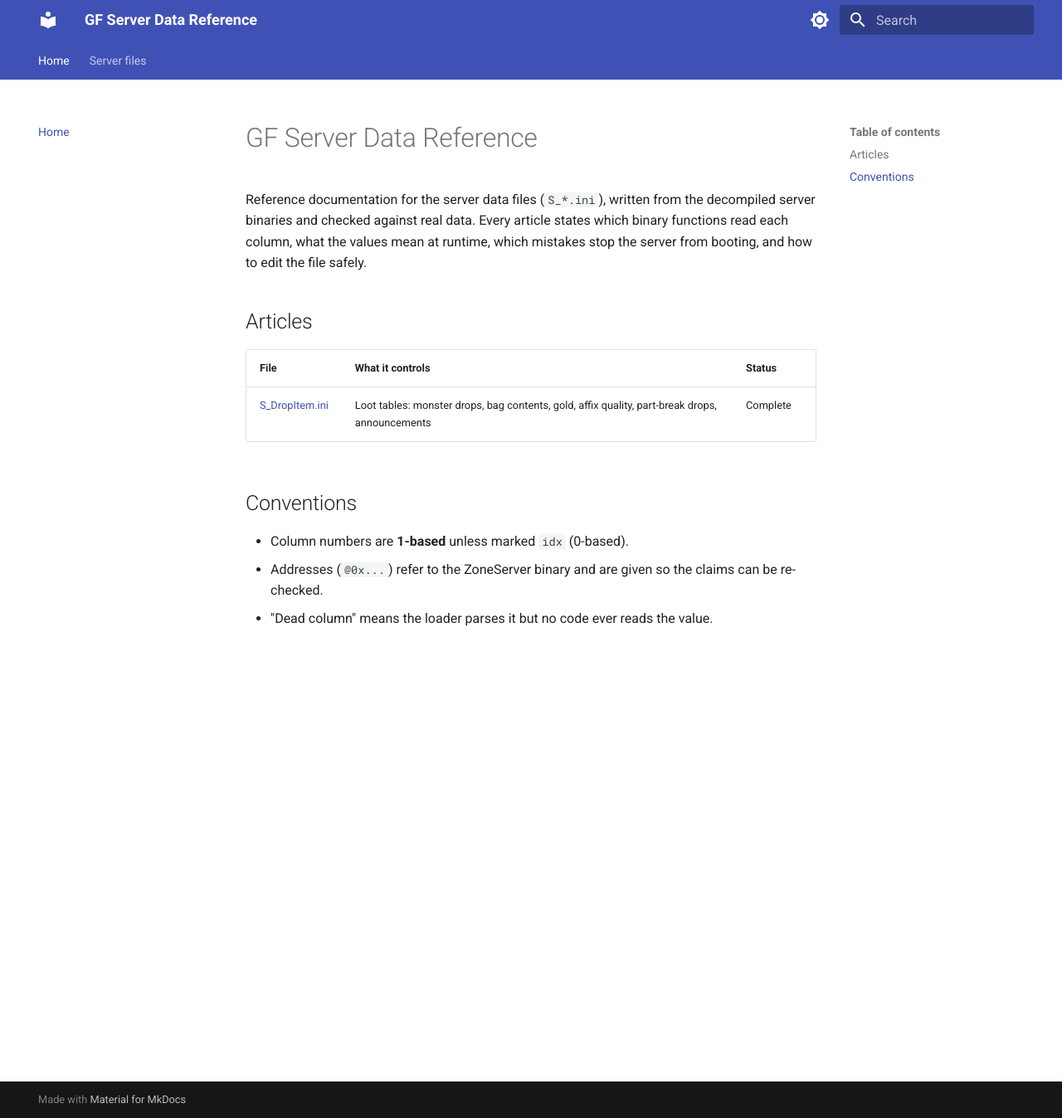
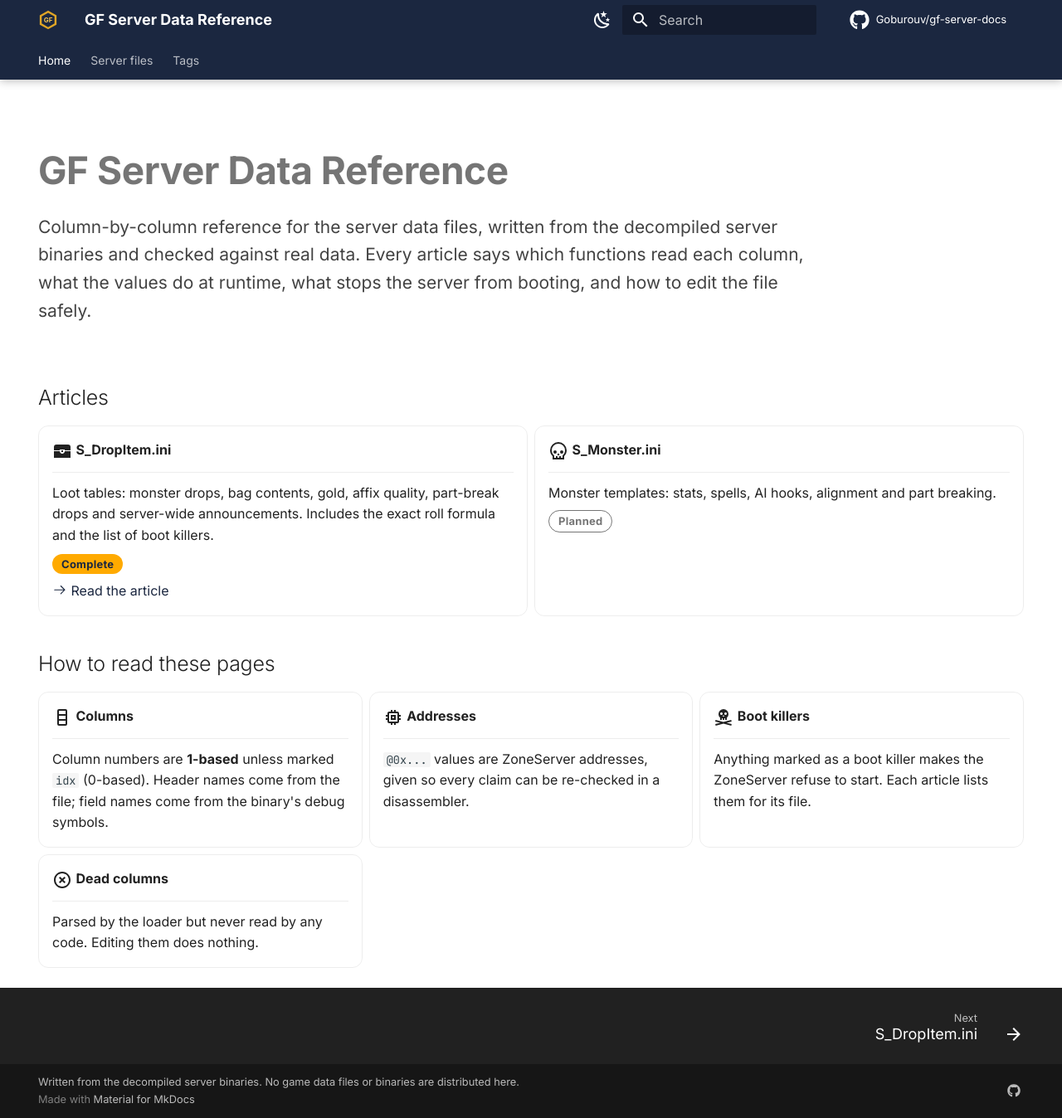
Before and after one commit to Goburouv/gf-server-docs, an MkDocs documentation site: the page built from docs/index.md, in a window 1280 px wide and 1348 px high. Shown: the whole window at 83% size. Built offline with MkDocs 1.6.1 and Material for MkDocs 9.7.7, drawn with Linux system fonts in a browser that asks for light colours; comment, search, counter and statistics services are not loaded.

Commit message:
Design pass: brand palette, landing cards, callouts, mermaid chain, tags, social card
Co-Authored-By: Claude Fable 5.1 <noreply@anthropic.com>

```diff
--- a/docs/index.md
+++ b/docs/index.md
@@ -1,17 +1,68 @@
+---
+title: Home
+hide:
+  - navigation
+  - toc
+---
+
+<div class="hero" markdown>
+
 # GF Server Data Reference
 
-Reference documentation for the server data files (`S_*.ini`), written from the decompiled server binaries and
-checked against real data. Every article states which binary functions read each column, what the values mean
-at runtime, which mistakes stop the server from booting, and how to edit the file safely.
+<p class="lead">Column-by-column reference for the server data files, written from the decompiled server binaries and checked against real data. Every article says which functions read each column, what the values do at runtime, what stops the server from booting, and how to edit the file safely.</p>
+
+</div>
 
 ## Articles
 
-| File | What it controls | Status |
-|---|---|---|
-| [S_DropItem.ini](server/S_DropItem.md) | Loot tables: monster drops, bag contents, gold, affix quality, part-break drops, announcements | Complete |
+<div class="grid cards" markdown>
 
-## Conventions
+-   :material-treasure-chest:{ .lg .middle } __S_DropItem.ini__
 
-- Column numbers are **1-based** unless marked `idx` (0-based).
-- Addresses (`@0x...`) refer to the ZoneServer binary and are given so the claims can be re-checked.
-- "Dead column" means the loader parses it but no code ever reads the value.
+    ---
+
+    Loot tables: monster drops, bag contents, gold, affix quality, part-break drops and server-wide announcements. Includes the exact roll formula and the list of boot killers.
+
+    <span class="status-badge">Complete</span>
+
+    [:octicons-arrow-right-24: Read the article](server/S_DropItem.md)
+
+-   :material-skull-outline:{ .lg .middle } __S_Monster.ini__
+
+    ---
+
+    Monster templates: stats, spells, AI hooks, alignment and part breaking.
+
+    <span class="status-badge status-badge--planned">Planned</span>
+
+</div>
+
+## How to read these pages
+
+<div class="grid cards" markdown>
+
+-   :material-table-column:{ .lg .middle } __Columns__
+
+    ---
+
+    Column numbers are **1-based** unless marked `idx` (0-based). Header names come from the file; field names come from the binary's debug symbols.
+
+-   :material-memory:{ .lg .middle } __Addresses__
+
+    ---
+
+    `@0x...` values are ZoneServer addresses, given so every claim can be re-checked in a disassembler.
+
+-   :material-skull-crossbones:{ .lg .middle } __Boot killers__
+
+    ---
+
+    Anything marked as a boot killer makes the ZoneServer refuse to start. Each article lists them for its file.
+
+-   :material-close-circle-outline:{ .lg .middle } __Dead columns__
+
+    ---
+
+    Parsed by the loader but never read by any code. Editing them does nothing.
+
+</div>
--- /dev/null
+++ b/docs/stylesheets/extra.css
@@ -0,0 +1,86 @@
+/* Brand palette: navy primary, amber accent. Used by theme.palette primary: custom */
+:root {
+  --md-primary-fg-color: #1b2740;
+  --md-primary-fg-color--light: #2e3f63;
+  --md-primary-fg-color--dark: #121a2c;
+  --md-accent-fg-color: #e0a526;
+  --md-accent-fg-color--transparent: rgba(224, 165, 38, 0.1);
+}
+
+[data-md-color-scheme="slate"] {
+  --md-default-bg-color: #0f1420;
+  --md-default-fg-color: #e6e9f0;
+  --md-default-fg-color--light: #c7cdd8;
+  --md-code-bg-color: #161d2c;
+  --md-typeset-a-color: #8ab9ff;
+  --md-accent-fg-color: #f5c451;
+  --md-accent-fg-color--transparent: rgba(245, 196, 81, 0.12);
+}
+
+.md-header {
+  box-shadow: 0 2px 10px rgba(0, 0, 0, 0.25);
+}
+
+/* Landing page */
+.hero {
+  padding: 1.5rem 0 0.5rem;
+}
+.hero h1 {
+  font-size: 2.3rem;
+  font-weight: 700;
+  margin-bottom: 0.4rem;
+}
+.hero .lead {
+  font-size: 1.05rem;
+  max-width: 48rem;
+  opacity: 0.85;
+}
+
+/* Cards */
+.md-typeset .grid.cards > ul > li {
+  border-radius: 0.6rem;
+  transition: transform 0.15s ease, box-shadow 0.15s ease, border-color 0.15s ease;
+}
+.md-typeset .grid.cards > ul > li:hover {
+  transform: translateY(-2px);
+  box-shadow: 0 8px 24px rgba(0, 0, 0, 0.18);
+  border-color: var(--md-accent-fg-color);
+}
+.md-typeset .grid.cards > ul > li > hr {
+  margin: 0.6rem 0;
+}
+
+.status-badge {
+  display: inline-block;
+  padding: 0.1rem 0.55rem;
+  border-radius: 1rem;
+  font-size: 0.65rem;
+  font-weight: 600;
+  letter-spacing: 0.02em;
+  background: var(--md-accent-fg-color);
+  color: #1b2740;
+}
+.status-badge--planned {
+  background: transparent;
+  border: 1px solid var(--md-default-fg-color--light);
+  color: var(--md-default-fg-color--light);
+}
+
+/* Wide reference tables */
+.md-typeset table:not([class]) {
+  font-size: 0.72rem;
+}
+.md-typeset table:not([class]) th {
+  background: var(--md-default-bg-color);
+  position: sticky;
+  top: 0;
+  z-index: 1;
+}
+.md-typeset table:not([class]) td code {
+  white-space: nowrap;
+}
+
+/* Mermaid diagrams: let them breathe */
+.md-typeset .mermaid {
+  margin: 1rem 0 1.5rem;
+}
--- a/mkdocs.yml
+++ b/mkdocs.yml
@@ -1,34 +1,91 @@
 site_name: GF Server Data Reference
 site_description: Verified reference for the server data files, from the decompiled binaries.
+site_url: https://goburouv.github.io/gf-server-docs/
+repo_url: https://github.com/Goburouv/gf-server-docs
+repo_name: Goburouv/gf-server-docs
+edit_uri: edit/main/docs/
+copyright: Written from the decompiled server binaries. No game data files or binaries are distributed here.
+
 theme:
   name: material
+  custom_dir: overrides
+  logo: assets/logo.svg
+  favicon: assets/logo.svg
+  font:
+    text: Inter
+    code: JetBrains Mono
+  icon:
+    repo: fontawesome/brands/github
   features:
     - navigation.tabs
+    - navigation.tabs.sticky
     - navigation.sections
+    - navigation.indexes
     - navigation.top
+    - navigation.footer
     - search.suggest
     - search.highlight
+    - search.share
     - content.code.copy
+    - content.code.annotate
+    - content.tabs.link
+    - toc.follow
   palette:
-    - scheme: default
-      primary: indigo
+    - media: "(prefers-color-scheme: dark)"
+      scheme: slate
+      primary: custom
+      accent: amber
       toggle:
-        icon: material/brightness-7
-        name: Dark mode
-    - scheme: slate
-      primary: indigo
+        icon: material/weather-sunny
+        name: Switch to light mode
+    - media: "(prefers-color-scheme: light)"
+      scheme: default
+      primary: custom
+      accent: amber
       toggle:
-        icon: material/brightness-4
-        name: Light mode
+        icon: material/weather-night
+        name: Switch to dark mode
+
 nav:
   - Home: index.md
   - Server files:
       - S_DropItem.ini: server/S_DropItem.md
+  - Tags: tags.md
+
+plugins:
+  - search
+  - tags
+
+extra_css:
+  - stylesheets/extra.css
+
+extra:
+  social:
+    - icon: fontawesome/brands/github
+      link: https://github.com/Goburouv/gf-server-docs
+      name: Repository
+
 markdown_extensions:
+  - attr_list
+  - md_in_html
   - tables
   - admonition
+  - footnotes
   - toc:
       permalink: true
-  - pymdownx.superfences
-  - pymdownx.highlight
+  - pymdownx.details
+  - pymdownx.tabbed:
+      alternate_style: true
+  - pymdownx.highlight:
+      anchor_linenums: true
   - pymdownx.inlinehilite
+  - pymdownx.superfences:
+      custom_fences:
+        - name: mermaid
+          class: mermaid
+          format: !!python/name:pymdownx.superfences.fence_code_format
+  - pymdownx.emoji:
+      emoji_index: !!python/name:material.extensions.emoji.twemoji
+      emoji_generator: !!python/name:material.extensions.emoji.to_svg
+  - pymdownx.tasklist:
+      custom_checkbox: true
--- /dev/null
+++ b/overrides/main.html
@@ -0,0 +1,16 @@
+{% extends "base.html" %}
+
+{% block extrahead %}
+  {% set og_title = config.site_name if page.is_homepage else page.title ~ " · " ~ config.site_name %}
+  {% set og_description = page.meta.description if page.meta and page.meta.description else config.site_description %}
+  <meta property="og:type" content="website">
+  <meta property="og:site_name" content="{{ config.site_name }}">
+  <meta property="og:title" content="{{ og_title }}">
+  <meta property="og:description" content="{{ og_description }}">
+  <meta property="og:url" content="{{ page.canonical_url }}">
+  <meta property="og:image" content="{{ config.site_url }}assets/social.png">
+  <meta name="twitter:card" content="summary_large_image">
+  <meta name="twitter:title" content="{{ og_title }}">
+  <meta name="twitter:description" content="{{ og_description }}">
+  <meta name="twitter:image" content="{{ config.site_url }}assets/social.png">
+{% endblock %}
```
Also changed, not shown: docs/server/S_DropItem.md (+52 -21 lines), docs/tags.md (added, +11 -0 lines), docs/assets/logo.svg (added), docs/assets/social.png (added).
